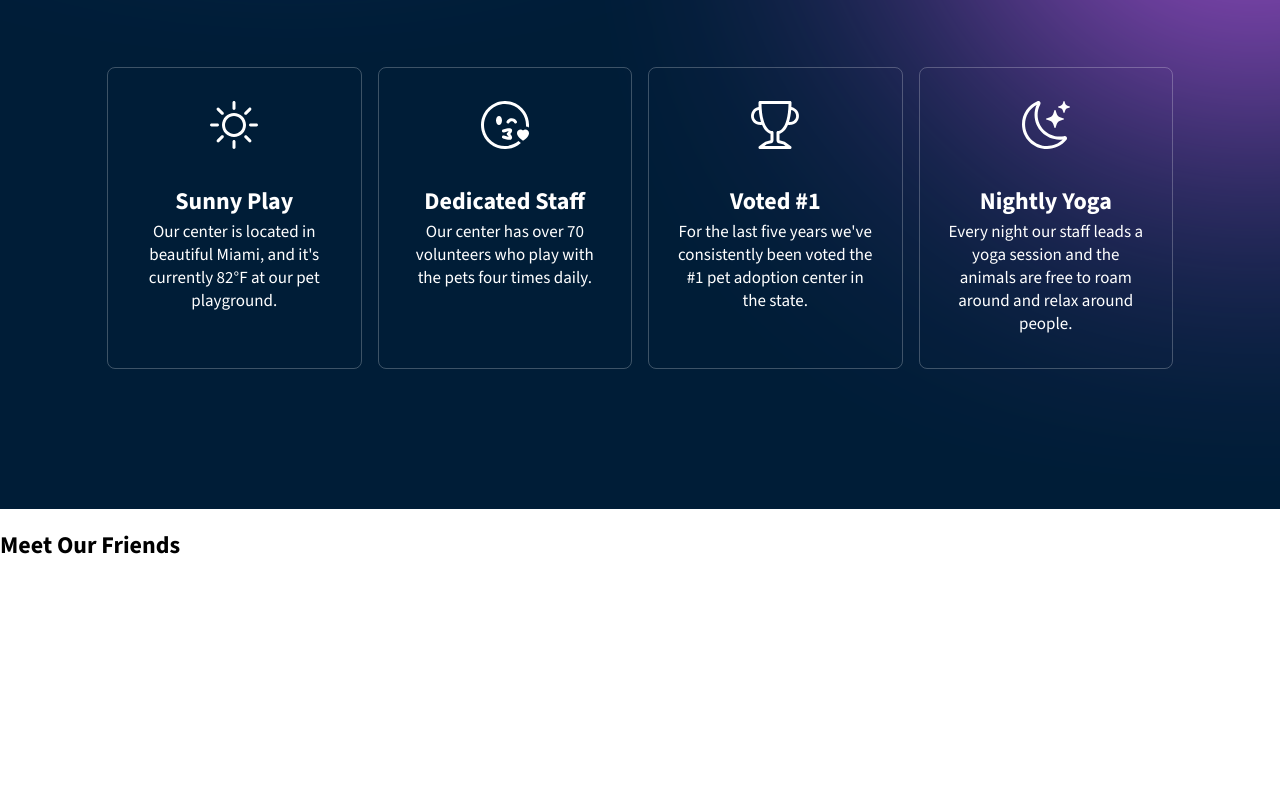
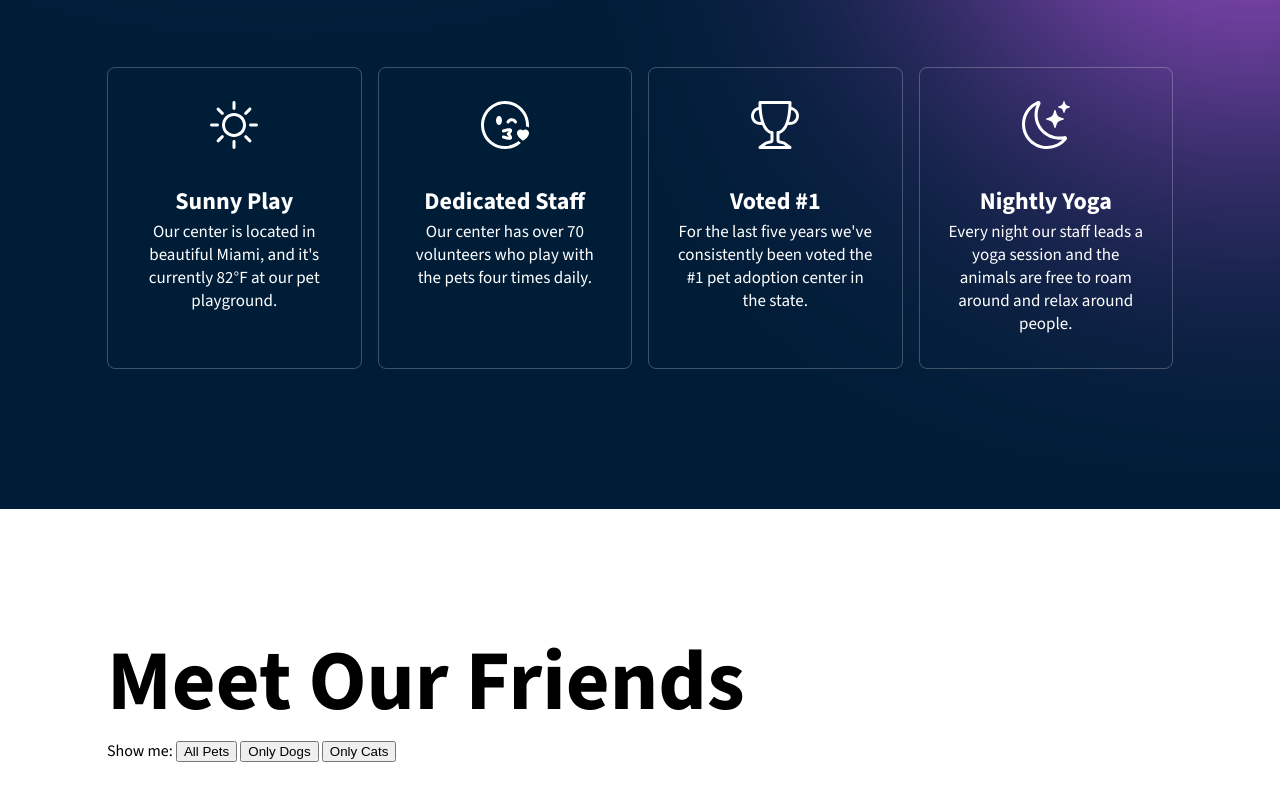
Before and after one commit to DevMostafaRagab/pet-adoption, a plain HTML site: page index.html in a window 1280 px wide. Shown: the part 551-1351 px from the top of the page. Before the commit the page ends 1131 px from the top, so only its background shows below. Drawn offline with nearby package versions, Linux system fonts and the light colour scheme.

Commit message:
Setting middle pet section

```diff
--- a/index.html
+++ b/index.html
@@ -171,10 +171,24 @@
         <div class="circle-right"></div>
       </div>
     </div>
-    <!-- ----------------------------------------------------------------------------------------------------------------- -->
+    <!----><!----><!----><!----><!----><!----><!----><!----><!----><!----><!----><!----><!----><!----><!----><!----><!----><!----><!----><!---->
 
     <div class="middle-section">
-      <h2>Meet Our Friends</h2>
+      <div class="middle-section-inner">
+        <h2 class="middle-section-title">Meet Our Friends</h2>
+
+        <div class="pet-filter">
+          <p>
+            Show me: <button class="active">All Pets</button>
+            <button>Only Dogs</button>
+            <button>Only Cats</button>
+          </p>
+        </div>
+
+        <div class="list-of-pets"></div>
+      </div>
     </div>
+
+    <!----><!----><!----><!----><!----><!----><!----><!----><!----><!----><!----><!----><!----><!----><!----><!----><!----><!----><!----><!---->
   </body>
 </html>
--- a/style.css
+++ b/style.css
@@ -20,6 +20,7 @@ body {
 
 /* =================================================================================================================== */
 
+/** (1) */
 /** Container settings */
 
 .top-section-wrapper {
@@ -58,10 +59,14 @@ body {
   font-weight: 600;
   font-size: 1.125rem;
 
-  text-decoration: none; /* Removes underlines*/
-  border: 2px solid #475aff; /* Sets the color and thickness of the outline */
-  border-radius: 1000px; /* Gives the corners a rounded look */
-  padding: 13px 25px; /* Adds space inside the button */
+  text-decoration: none;
+  /* Removes underlines*/
+  border: 2px solid #475aff;
+  /* Sets the color and thickness of the outline */
+  border-radius: 1000px;
+  /* Gives the corners a rounded look */
+  padding: 13px 25px;
+  /* Adds space inside the button */
   display: inline-block;
 
   /* Smooth transition for hover effects */
@@ -92,8 +97,10 @@ body {
   background-color: #2e40e2;
   border: 2px solid #2e40e2;
 
-  /*transform: translateY(-1px);*/ /* Moves the button up slightly (-up +down) */
-  box-shadow: 0 4px 8px rgba(0, 0, 0, 0.2); /* Adds a subtle shadow */
+  /*transform: translateY(-1px);*/
+  /* Moves the button up slightly (-up +down) */
+  box-shadow: 0 4px 8px rgba(0, 0, 0, 0.2);
+  /* Adds a subtle shadow */
 }
 
 /* =================================================================================================================== */
@@ -120,13 +127,17 @@ body {
 
 /* creates four columns (boxes) side by side  */
 .intro-boxes {
-  display: grid; /* Activates the CSS Grid layout */
-  grid-template-columns: 1fr 1fr 1fr 1fr; /* creates four columns (boxes) each column takes up an equal fraction (fr) size */
-  column-gap: 16px; /* Sets a fixed space (16px) between each of the four columns */
+  display: grid;
+  /* Activates the CSS Grid layout */
+  grid-template-columns: 1fr 1fr 1fr 1fr;
+  /* creates four columns (boxes) each column takes up an equal fraction (fr) size */
+  column-gap: 16px;
+  /* Sets a fixed space (16px) between each of the four columns */
 }
 
 .intro-box {
-  border: 1px solid #ffffff3d; /* convert rgba color to hex = rgba(255, 255, 255, 0.24) */
+  border: 1px solid #ffffff3d;
+  /* convert rgba color to hex = rgba(255, 255, 255, 0.24) */
   padding: 33px 25px;
 
   /* todo... bonus code */
@@ -188,3 +199,27 @@ body {
 }
 
 /* =================================================================================================================== */
+
+/** (2) */
+/** Pet Section Setting */
+
+.middle-section {
+  background-color: #fff;
+  padding: 130px 16px;
+}
+
+/* center content */
+.middle-section-inner {
+  max-width: 1066px;
+  margin: 0 auto;
+}
+
+/* setting for heading */
+.middle-section-title {
+  /* font size in figma in px -> convert to rem -> divide px by 16 */
+  font-size: 5.31rem;
+  margin: 0;
+  line-height: 1;
+}
+
+/* =================================================================================================================== */
```
